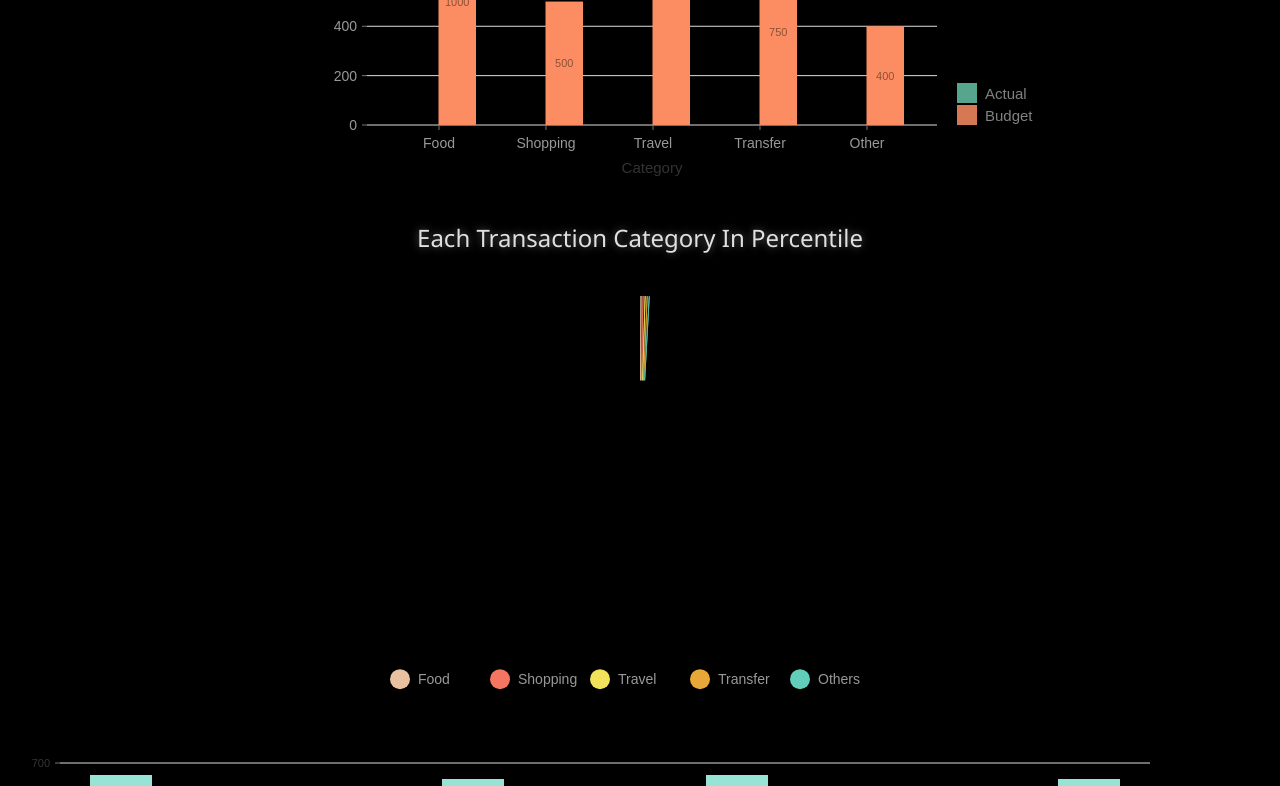
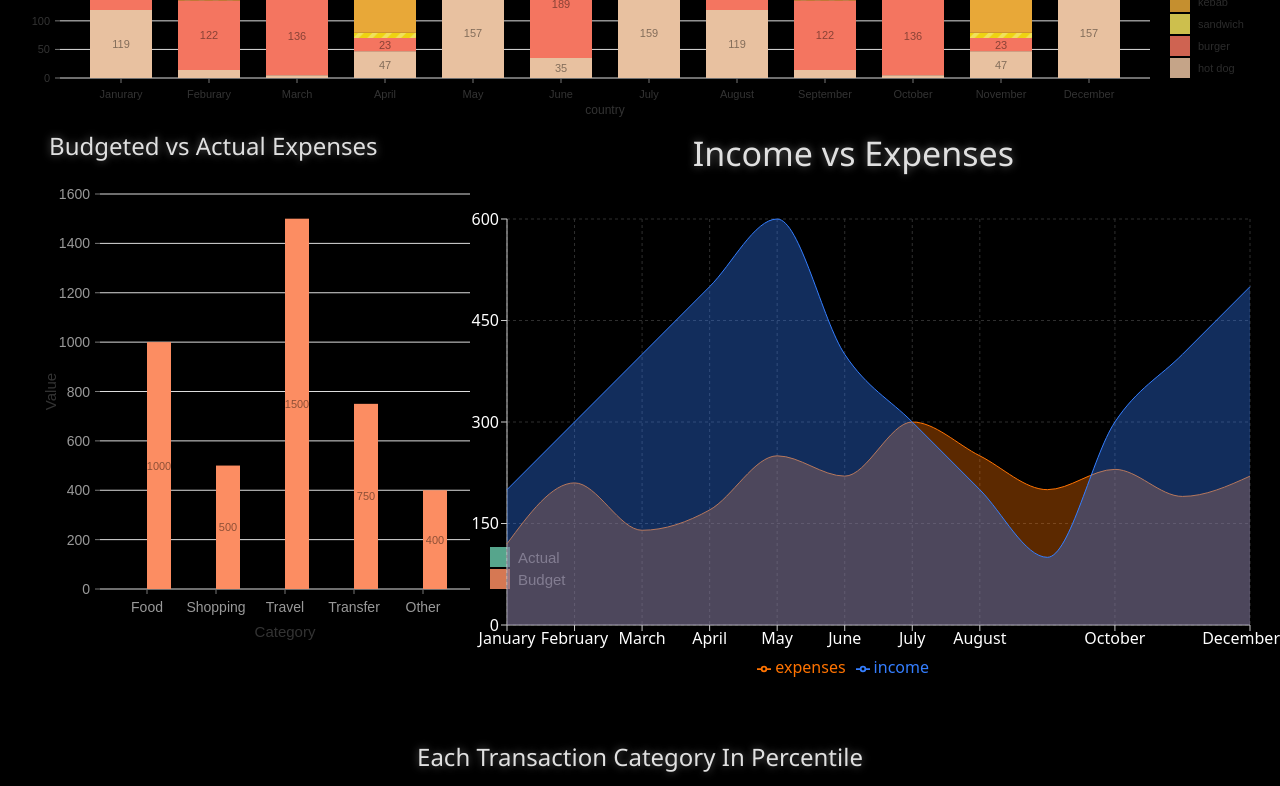
Before and after one commit to ParsaPeikani/BudgetBuddy-Tracker, a Next.js app: page /dashboard in a window 1280 px wide. Shown: the part 660-1446 px from the top of the page. Built offline with nearby package versions, Linux system fonts and the light colour scheme; no server answers; the database is empty.

Commit message:
Added line chart component with fake data

```diff
--- a/src/app/dashboard/page.tsx
+++ b/src/app/dashboard/page.tsx
@@ -11,8 +11,11 @@ import { TableLoading } from "@/components/loading/loading";
 import { ChartLoading } from "@/components/loading/loading";
 import { toast } from "sonner";
 import BarChart from "@/components/charts/barChart";
+import MyLineChart from "@/components/charts/lineChart";
+
 import MyResponsivePie from "@/components/charts/donute";
 import MonthlyBarChart from "@/components/charts/barChartHorizontal";
+import MyResponsiveLine from "@/components/charts/lineChart";
 import { SelectDate } from "@/components/SelectDate/selectDate";
 import { set } from "mongoose";
 import { late } from "zod";
@@ -336,6 +339,20 @@ export default function Dashboard() {
       console.error("There was an error fetching the transactions!", error);
     }
   };
+  const data = [
+    { month: "January", expenses: 120, income: 200 },
+    { month: "February", expenses: 210, income: 300 },
+    { month: "March", expenses: 140, income: 400 },
+    { month: "April", expenses: 170, income: 500 },
+    { month: "May", expenses: 250, income: 600 },
+    { month: "June", expenses: 220, income: 400 },
+    { month: "July", expenses: 300, income: 300 },
+    { month: "August", expenses: 250, income: 200 },
+    { month: "September", expenses: 200, income: 100 },
+    { month: "October", expenses: 230, income: 300 },
+    { month: "November", expenses: 190, income: 400 },
+    { month: "December", expenses: 220, income: 500 },
+  ];
 
   // Getting the column data from the getColumns function
   const columns = getColumns(deleteTransaction, updateTransaction);
@@ -394,13 +411,16 @@ export default function Dashboard() {
                   )}
                 </div>
               </div>
-              <div className="flex justify-between">
+              <div className="w-full">
+                <div className="flex-1 flex justify-center">
+                  <MonthlyBarChart />
+                </div>
                 {isLoading ? (
                   <div className="w-full flex justify-center items-center">
                     <ChartLoading />
                   </div>
                 ) : (
-                  <div className="flex justify-center mb-10">
+                  <div className="flex w-full mb-10">
                     <div className=" w-1/3">
                       <BarChart
                         transactions={transactions}
@@ -408,18 +428,14 @@ export default function Dashboard() {
                         year={year}
                       />
                     </div>
-
-                    {/* <div className="flex-1 w-1/3">
-                      <MyResponsivePie data={transactions} />
-                    </div> */}
+                    <div className="w-2/3" style={{ width: "1050px" }}>
+                      <MyLineChart data={data} />
+                    </div>
                   </div>
                 )}
               </div>
               <div className="flex-1 justify-center">
                 <MyResponsivePie data={transactions} />
-              </div>
-              <div className="flex-1 flex justify-center">
-                <MonthlyBarChart />
               </div>
             </TabsContent>
 
--- a/src/components/charts/barChart.tsx
+++ b/src/components/charts/barChart.tsx
@@ -92,7 +92,7 @@ export default function BarChart({
       >
         Budgeted vs Actual Expenses
       </h2>
-      <div style={{ height: "500px", width: "800px" }} className="-mt-10">
+      <div style={{ height: "500px", width: "600px" }} className="-mt-10">
         <ResponsiveBar
           data={data}
           keys={["Actual", "Budget"]} // Representing actual and budgeted expenses
--- /dev/null
+++ b/src/components/charts/lineChart.tsx
@@ -0,0 +1,66 @@
+import {
+  LineChart,
+  Line,
+  XAxis,
+  YAxis,
+  CartesianGrid,
+  Tooltip,
+  Legend,
+  ResponsiveContainer,
+  AreaChart,
+  Area,
+} from "recharts";
+
+export default function MyLineChart({ data }: { data: any }) {
+  return (
+    <div>
+      <h1
+        style={{
+          textAlign: "center",
+          color: "#E0E0E0", // Light grey color; consider using pure white (#FFF) if the glow isn't distinct enough
+          textShadow: "0 0 8px rgba(255, 255, 255, 0.4)", // White glow effect
+          fontFamily: "'Segoe UI', Tahoma, Geneva, Verdana, sans-serif",
+          fontSize: "34px",
+          fontWeight: "normal",
+          marginBottom: "20px",
+        }}
+      >
+        Income vs Expenses
+      </h1>
+      <ResponsiveContainer width="100%" height={500}>
+        <AreaChart
+          data={data}
+          margin={{ top: 20, right: 30, left: 20, bottom: 20 }}
+        >
+          <CartesianGrid strokeDasharray="3 3" stroke="#2f2f2f" />
+          <XAxis dataKey="month" stroke="#ccc" tick={{ fill: "#fff" }} />
+          <YAxis stroke="#ccc" tick={{ fill: "#fff" }} />
+          <Tooltip
+            contentStyle={{
+              backgroundColor: "#333",
+              border: "none",
+              borderRadius: 5,
+            }}
+            cursor={{ fill: "rgba(136, 132, 216, 0.2)" }}
+            itemStyle={{ color: "#fff" }}
+          />
+          <Legend />
+          <Area
+            type="monotone"
+            dataKey="expenses"
+            stroke="#ff7300"
+            fill="rgba(255, 115, 0, 0.6)" // Light opacity fill for the area
+            activeDot={{ r: 8 }}
+          />
+          <Area
+            type="monotone"
+            dataKey="income"
+            stroke="#347eff"
+            fill="rgba(52, 126, 255, 0.6)" // Light opacity fill for the area
+            activeDot={{ r: 8 }}
+          />
+        </AreaChart>
+      </ResponsiveContainer>
+    </div>
+  );
+}
```
Also changed, not shown: package.json (+7 -0 lines), 1 other file (tests, documents, lock files or other folders).
